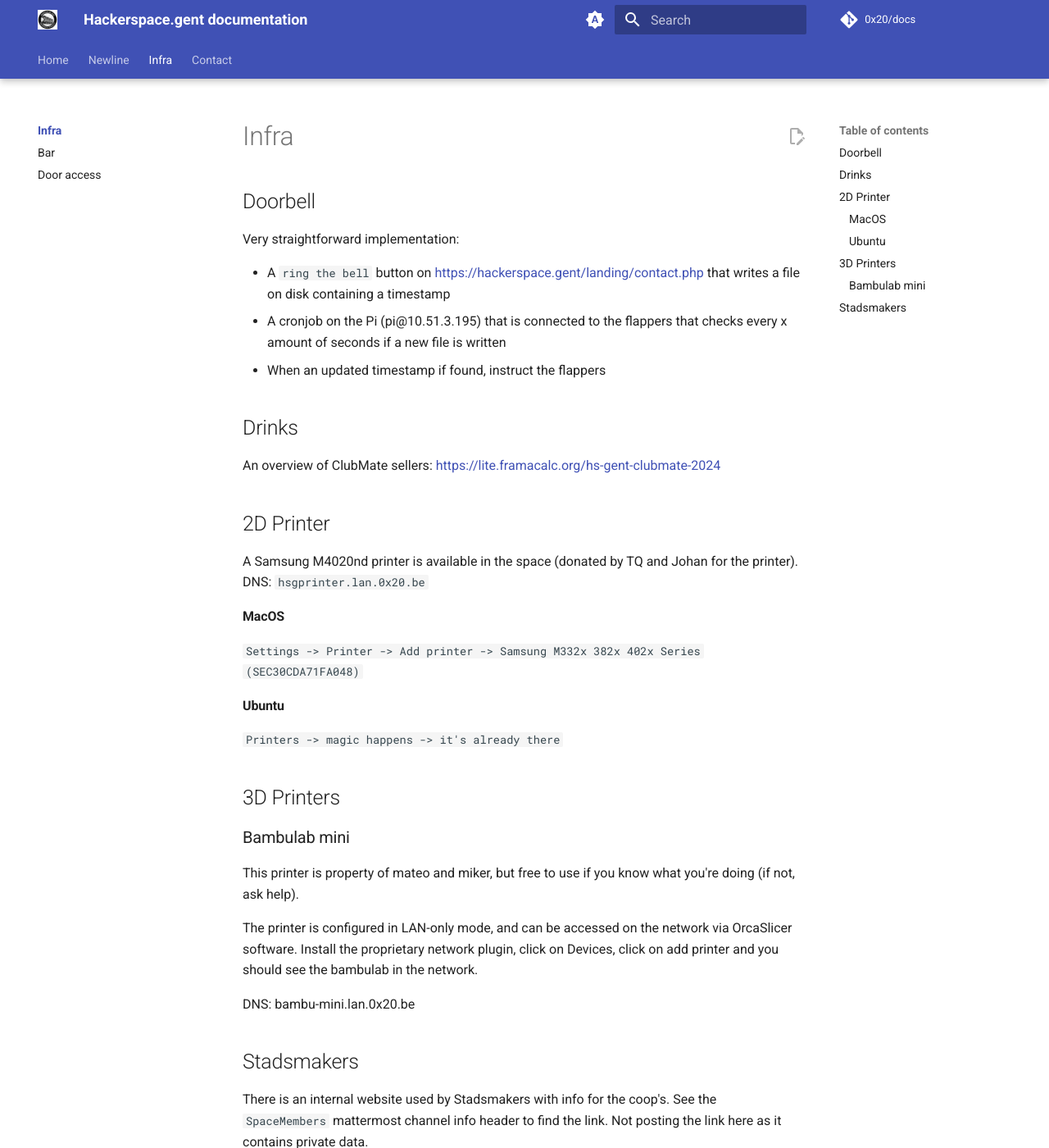
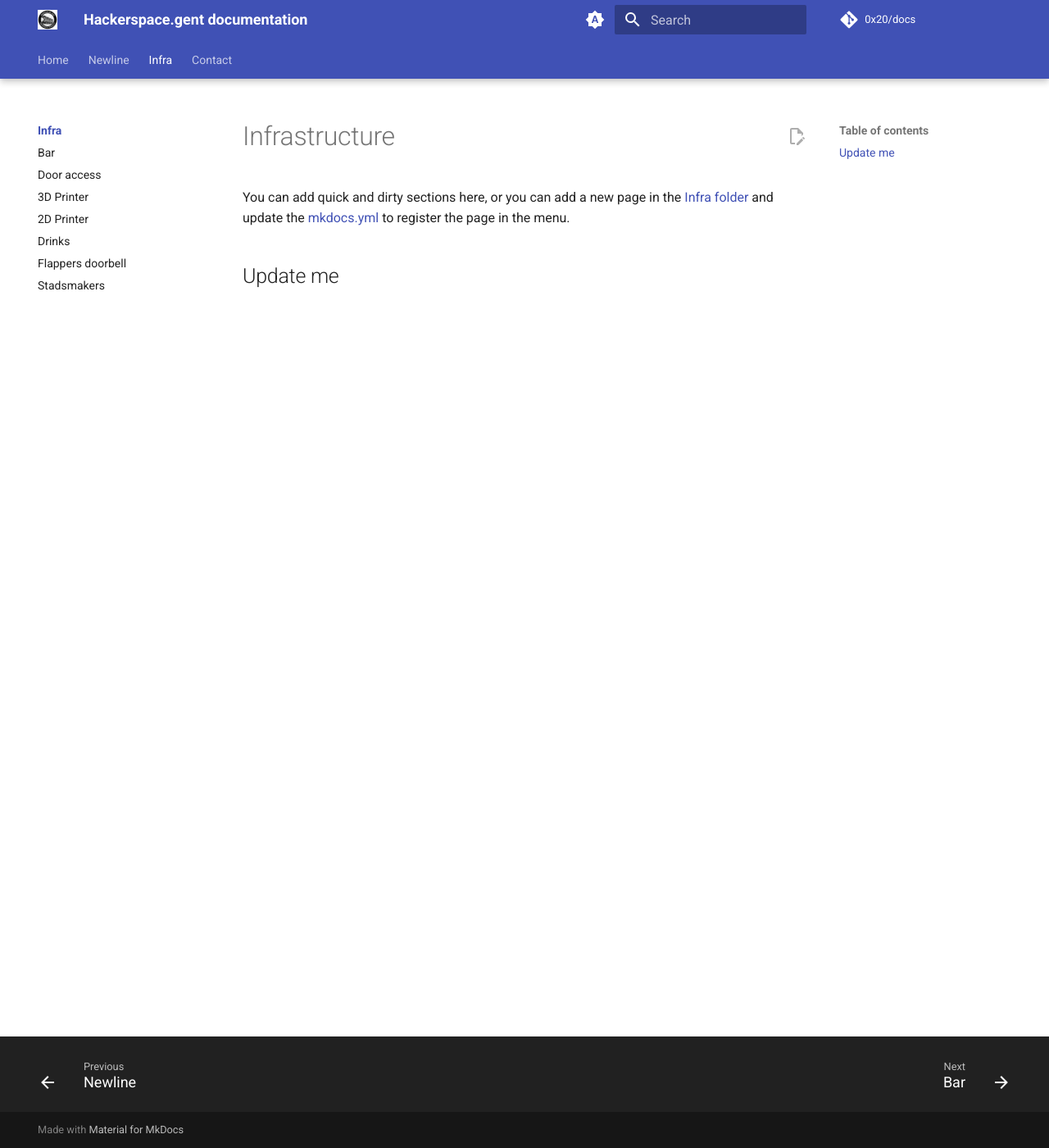
Before and after one commit to 0x20/docs, an MkDocs documentation site: the page built from docs/infra/index.md, in a window 1280 px wide and 1400 px high. Shown: the whole window at 82% size. Built offline with MkDocs 1.6.1 and Material for MkDocs 9.7.7, drawn with Linux system fonts in a browser that asks for light colours; comment, search, counter and statistics services are not loaded.

Commit message:
Infra pages: further split up in dedicated pages

```diff
--- a/docs/infra/index.md
+++ b/docs/infra/index.md
@@ -1,40 +1,5 @@
-# Infra
+# Infrastructure
 
-## Doorbell
+You can add quick and dirty sections here, or you can add a new page in the [Infra folder](https://github.com/0x20/docs/tree/main/docs/infra) and update the [mkdocs.yml](https://github.com/0x20/docs/blob/9d7ca6c85bea19c860c0275312f1d7cad04ba4b0/mkdocs.yml#L11) to register the page in the menu.
 
-Very straightforward implementation:
-
-* A `ring the bell` button on [https://hackerspace.gent/landing/contact.php](https://hackerspace.gent/landing/contact.php) that writes a file on disk containing a timestamp
-* A cronjob on the Pi (pi@10.51.3.195) that is connected to the flappers that checks every x amount of seconds if a new file is written
-* When an updated timestamp if found, instruct the flappers
-
-## Drinks
-
-An overview of ClubMate sellers: [https://lite.framacalc.org/hs-gent-clubmate-2024](https://lite.framacalc.org/hs-gent-clubmate-2024)
-
-## 2D Printer
-
-A Samsung M4020nd printer is available in the space (donated by TQ and Johan for the printer).
-DNS: `hsgprinter.lan.0x20.be`
-#### MacOS
-`Settings -> Printer -> Add printer -> Samsung M332x 382x 402x Series (SEC30CDA71FA048)`
-#### Ubuntu
-`Printers -> magic happens -> it's already there`
-
-## 3D Printers
-
-### Bambulab mini
-
-This printer is property of mateo and miker, but free to use if you know
-what you're doing (if not, ask help).
-
-The printer is configured in LAN-only mode, and can be accessed on the network
-via OrcaSlicer software. Install the proprietary network plugin, click on
-Devices, click on add printer and you should see the bambulab in the network.
-
-DNS: bambu-mini.lan.0x20.be
-
-
-## Stadsmakers
-
-There is an internal website used by Stadsmakers with info for the coop's. See the `SpaceMembers` mattermost channel info header to find the link. Not posting the link here as it contains private data.
+## Update me
--- a/mkdocs.yml
+++ b/mkdocs.yml
@@ -12,6 +12,11 @@ nav:
   - infra/index.md
   - Bar: infra/bar.md
   - Door access: infra/door_access.md
+  - 3D Printer: infra/printer3d.md
+  - 2D Printer: infra/printer2d.md
+  - Drinks: infra/drinks.md
+  - Flappers doorbell: infra/flappers_doorbell.md
+  - Stadsmakers: infra/stadsmakers.md
 - Contact: comms.md
 theme:
   #name: readthedocs
```
Also changed, not shown: docs/index.md (+1 -1 lines), docs/infra/drinks.md (added, +3 -0 lines), docs/infra/flappers_doorbell.md (added, +7 -0 lines), docs/infra/printer2d.md (added, +8 -0 lines), docs/infra/printer3d.md (added, +12 -0 lines), docs/infra/stadsmakers.md (added, +3 -0 lines).
